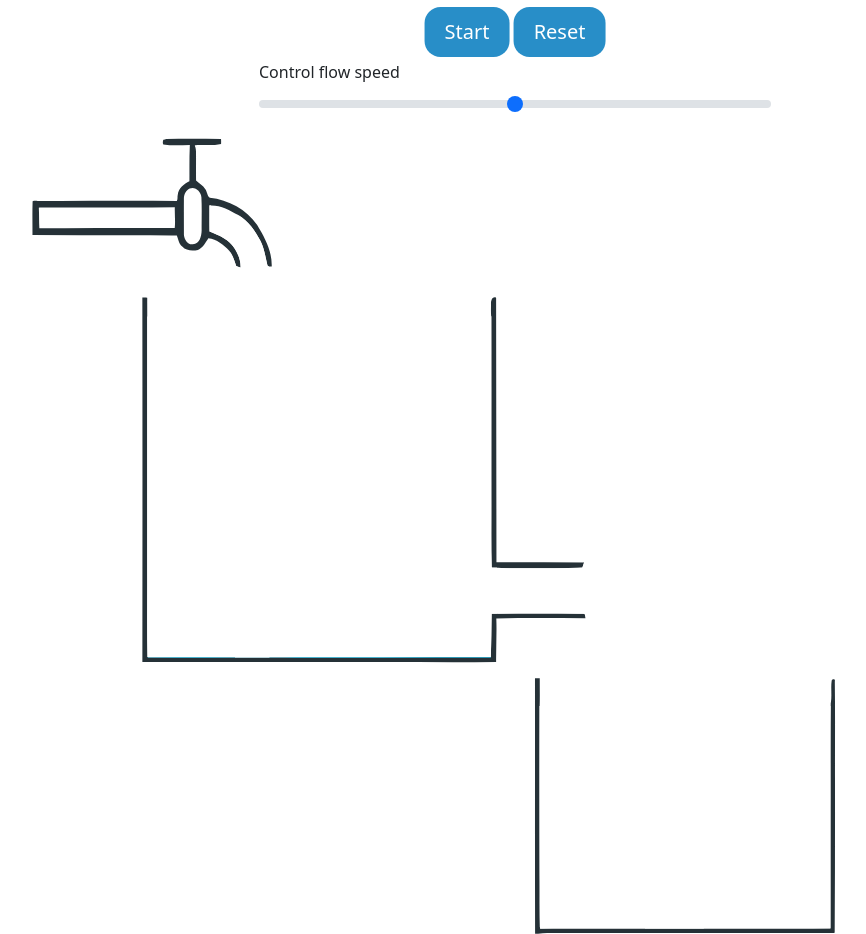
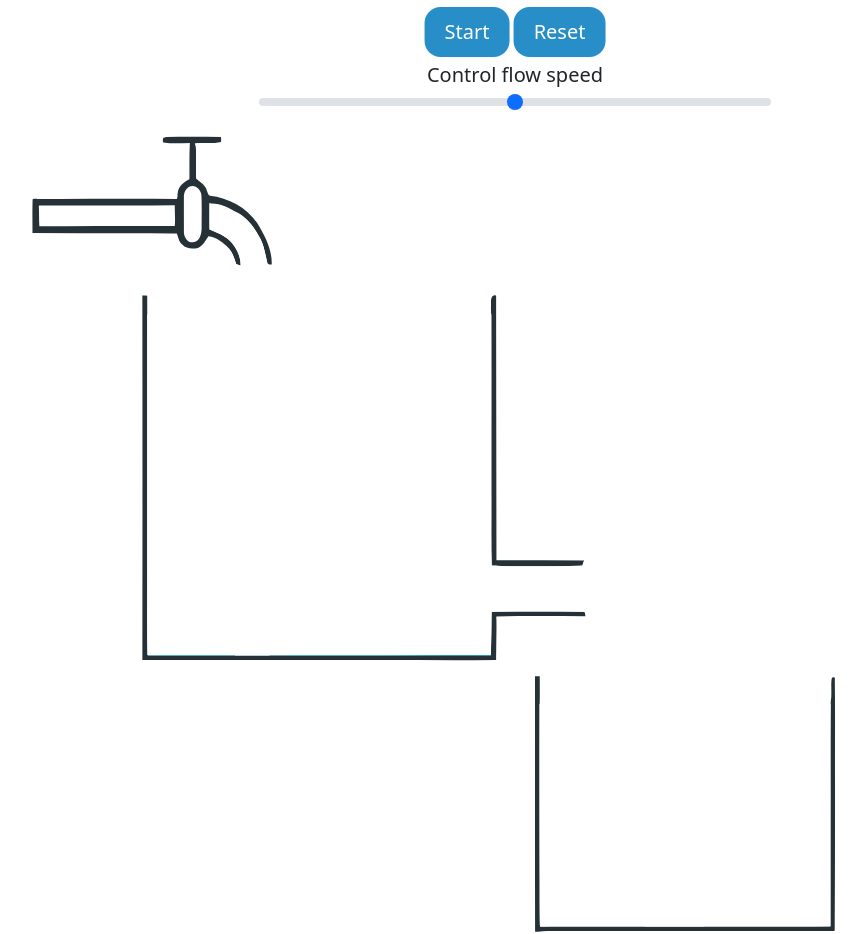
Before and after one commit to virtual-labs/exp-mouthpieces-iiith, a plain HTML site: page experiment/simulation/index.html in a window 1280 px wide. Shown: the whole page, without its empty margins (125-991 px from the left). Drawn offline with nearby package versions, Linux system fonts and the light colour scheme.

Commit message:
Fix slide font centering

```diff
--- a/experiment/simulation/css/main.css
+++ b/experiment/simulation/css/main.css
@@ -11,6 +11,15 @@
   -ms-transform: translate(-50%, -50%);
   transform: translate(-50%, -50%);
 }
+
+.relative_center {
+  margin: 0;
+  position: relative;
+  left: 50%;
+  -ms-transform: translate(-50%, 0);
+  transform: translate(-50%, 0);
+}
+
 .slidecontainer {
   width: 40%; /* Width of the outside container */
   margin-top: 20px;
--- a/experiment/simulation/index.html
+++ b/experiment/simulation/index.html
@@ -30,7 +30,7 @@
       </div>
     </div>
     <div class="slidecontainer">
-      <label for="customRange1" class="form-label">Control flow speed</label>
+      <label for="customRange1" style="font-size: 20;" class="form-label relative_center">Control flow speed</label>
       <input type="range" class="form-range" id="water-flow" />
     </div>
     <svg
```
